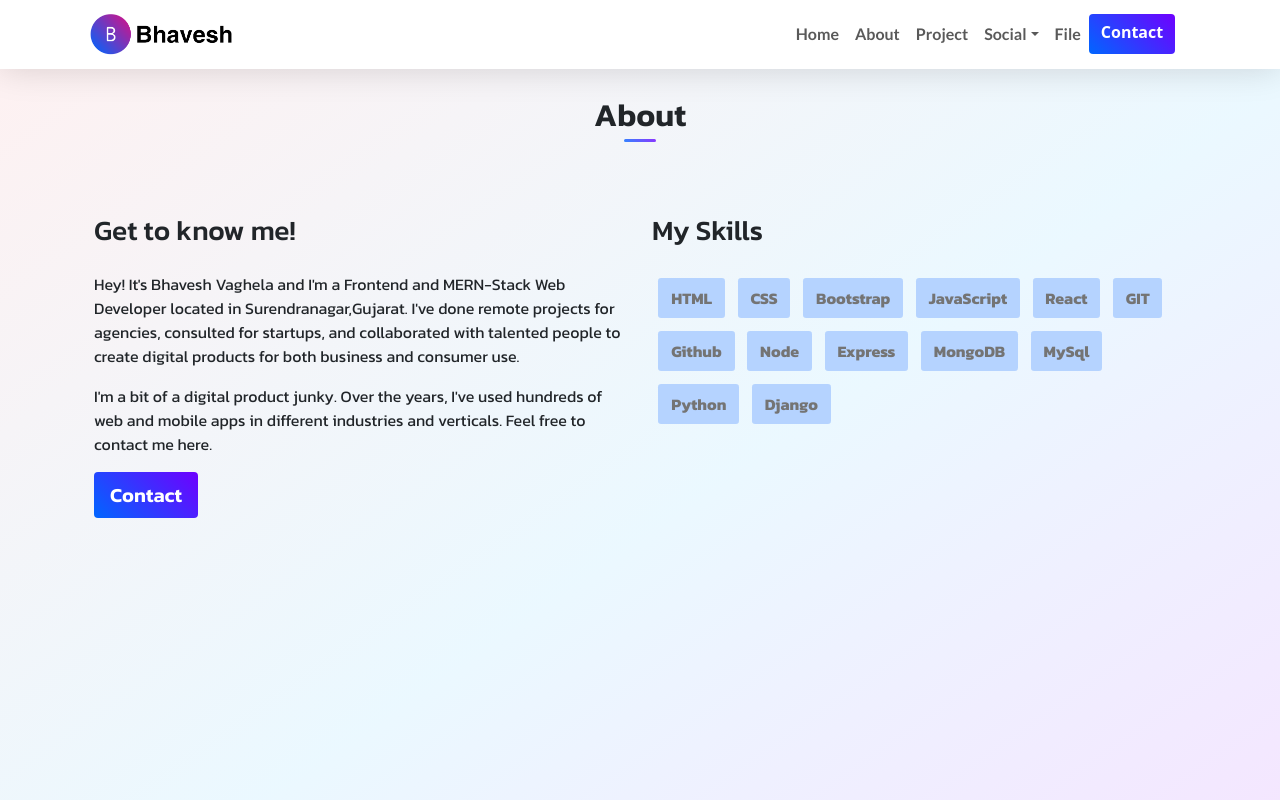
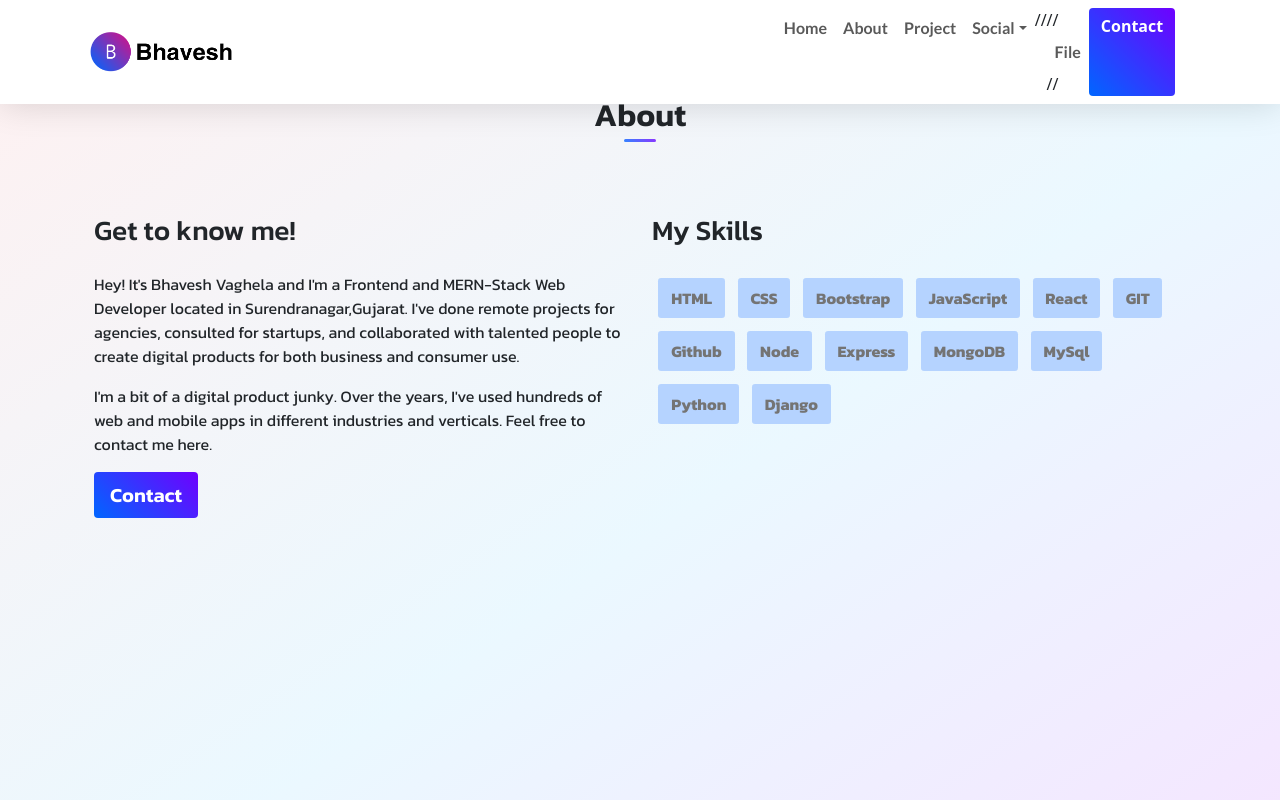
Before and after one commit to bhavesh9899/portfolio, a React (Create React App) app: page /about in a window 1280 px wide. Shown: the top 800 px of the page. Built offline with nearby package versions, Linux system fonts and the light colour scheme.

Commit message:
Update Navbar.js

```diff
--- a/src/components/Navbar.js
+++ b/src/components/Navbar.js
@@ -43,13 +43,13 @@ const Navbar = () => {
                                         </li>
                                         <li>
                                             <a className="dropdown-item"
-                                                href="#" target='_blank' rel="noreferrer"><IoLogoWhatsapp className='text-center m-1 mx-2' style={{ color: 'green' }} />Whatsapp</a>
+                                                href="https://wa.me/+919979258370/?text=Hello" target='_blank' rel="noreferrer"><IoLogoWhatsapp className='text-center m-1 mx-2' style={{ color: 'green' }} />Whatsapp</a>
                                         </li>
                                     </ul>
                                 </li>
-                                <li className="nav-item">
-                                    <a className="nav-link text-center" href="https://drive.google.com/file/d/1kIBANhiXkNyzXjlgt6R9Rpy_bHsPohI-/view?usp=drive_link" target="_bhavesh">File</a>
-                                </li>
+                                //<li className="nav-item">
+                                  //  <a className="nav-link text-center" href="https://drive.google.com/file/d/1kIBANhiXkNyzXjlgt6R9Rpy_bHsPohI-/view?usp=drive_link" target="_bhavesh">File</a>
+                               // </li>
                                 <Link to="/contact" className="btn btn-primary btn-nav-desktop">Contact</Link>
                             </ul>
                         </div>
```
